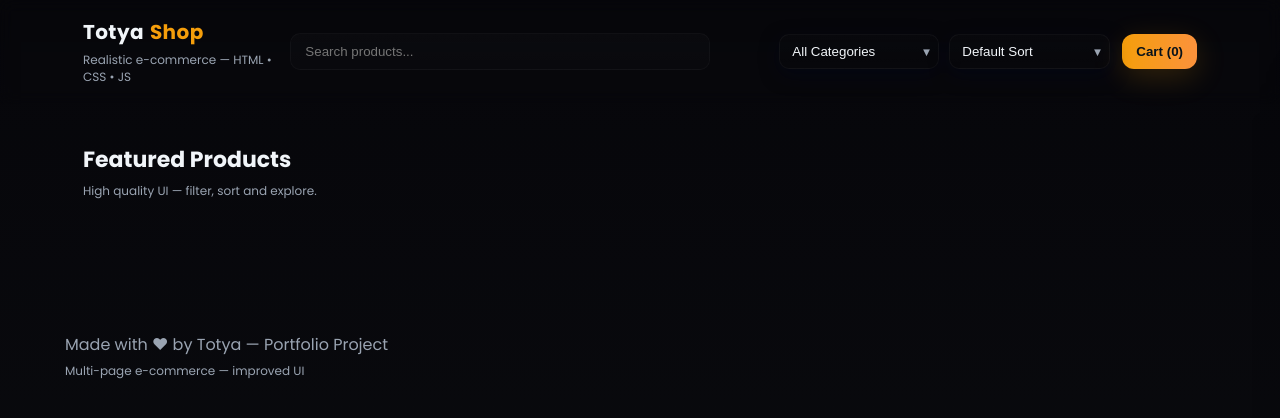
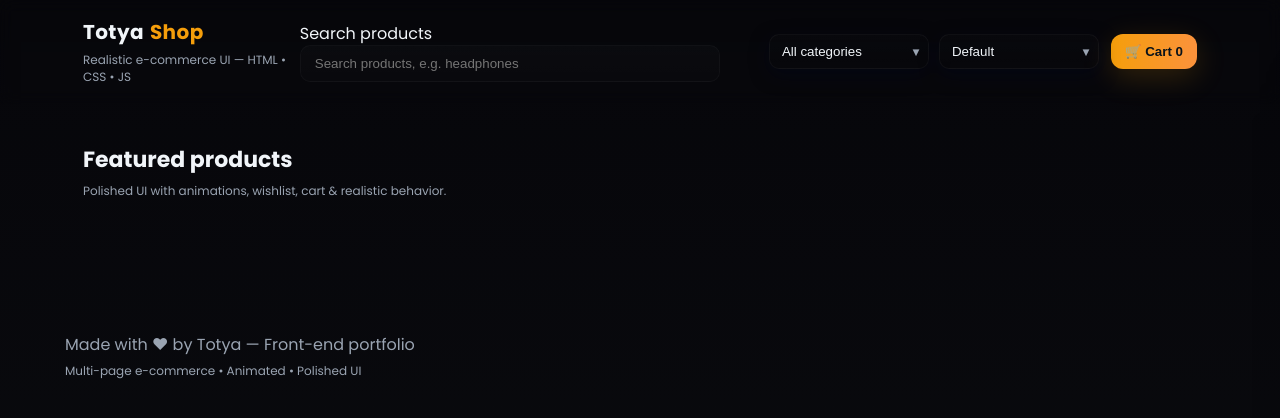
Before and after one commit to MahmoudAshraff/totya-shop, a plain HTML site: page index.html in a window 1280 px wide. Drawn offline with Linux system fonts and the light colour scheme.

Commit message:
Update index.html

```diff
--- a/index.html
+++ b/index.html
@@ -5,34 +5,40 @@
   <meta name="viewport" content="width=device-width, initial-scale=1" />
   <title>Totya Shop — Home</title>
   <link rel="stylesheet" href="style.css" />
+  <meta name="description" content="Totya Shop — Portfolio realistic front-end e-commerce with animations and polished UI">
 </head>
 <body class="page">
+  <div class="page-fade"></div>
+
   <header class="header">
     <div class="container header-row">
       <div class="brand">
-        <a href="index.html" class="brand-link"><h1>Totya<span class="dot">Shop</span></h1></a>
-        <p class="tagline">Realistic e-commerce — HTML • CSS • JS</p>
+        <a href="index.html" class="brand-link" aria-label="Home">
+          <h1>Totya<span class="dot">Shop</span></h1>
+        </a>
+        <p class="tagline">Realistic e-commerce UI — HTML • CSS • JS</p>
       </div>
 
-      <div class="controls">
+      <div class="controls" role="navigation" aria-label="Main controls">
         <div class="control-left">
-          <input id="searchInput" class="search" placeholder="Search products..." />
+          <label for="searchInput" class="visually-hidden">Search products</label>
+          <input id="searchInput" class="search" placeholder="Search products, e.g. headphones" />
         </div>
 
         <div class="control-right">
-          <div class="selects">
+          <div class="selects" aria-hidden="false">
             <div class="select-wrap">
-              <select id="categorySelect" class="custom-select">
-                <option value="all">All Categories</option>
+              <select id="categorySelect" class="custom-select" aria-label="Filter by category">
+                <option value="all">All categories</option>
               </select>
               <span class="select-icon">▾</span>
             </div>
 
             <div class="select-wrap">
-              <select id="sortSelect" class="custom-select">
-                <option value="default">Default Sort</option>
-                <option value="price-asc">Price: Low → High</option>
-                <option value="price-desc">Price: High → Low</option>
+              <select id="sortSelect" class="custom-select" aria-label="Sort products">
+                <option value="default">Default</option>
+                <option value="price-asc">Price: low → high</option>
+                <option value="price-desc">Price: high → low</option>
                 <option value="name-asc">Name: A → Z</option>
               </select>
               <span class="select-icon">▾</span>
@@ -40,7 +46,9 @@
           </div>
 
           <button id="cartBtn" class="cart-btn" aria-label="Open cart">
-            Cart (<span id="cartCount">0</span>)
+            <span class="cart-ico" aria-hidden="true">🛒</span>
+            <span class="cart-text">Cart</span>
+            <span class="cart-count" id="cartCount">0</span>
           </button>
         </div>
       </div>
@@ -50,41 +58,43 @@
   <main class="container main">
     <section class="left-col">
       <div class="hero">
-        <h2>Featured Products</h2>
-        <p class="small">High quality UI — filter, sort and explore.</p>
+        <h2 class="hero-title">Featured products</h2>
+        <p class="small">Polished UI with animations, wishlist, cart & realistic behavior.</p>
       </div>
 
-      <section id="productsGrid" class="products-grid">
+      <section id="productsGrid" class="products-grid" aria-live="polite">
         <!-- Rendered by script.js -->
       </section>
 
-      <div id="pagination" class="pagination"></div>
+      <div id="pagination" class="pagination" aria-label="Pagination"></div>
     </section>
 
-    <aside class="sidebar" id="cartSidebar" aria-hidden="true">
+    <aside class="sidebar" id="cartSidebar" aria-hidden="true" aria-label="Shopping cart">
       <div class="cart-header">
-        <h3>Your Cart</h3>
-        <button id="closeCart" class="close-btn">✕</button>
+        <h3>Your cart</h3>
+        <button id="closeCart" class="close-btn" aria-label="Close cart">✕</button>
       </div>
-      <div id="cartItems" class="cart-items"></div>
+
+      <div id="cartItems" class="cart-items" role="list"></div>
+
       <div class="cart-footer">
         <div class="total">
           <span>Total</span>
           <strong id="cartTotal">0.00 $</strong>
         </div>
         <div class="cart-actions">
-          <button id="clearCart" class="btn ghost">Clear Cart</button>
-          <button id="checkoutBtn" class="btn primary">Place Order (Demo)</button>
+          <button id="clearCart" class="btn ghost">Clear</button>
+          <button id="checkoutBtn" class="btn primary">Place order (demo)</button>
         </div>
       </div>
     </aside>
   </main>
 
   <footer class="footer container">
-    <p>Made with ♥ by Totya — Portfolio Project</p>
-    <p class="small">Multi-page e-commerce — improved UI</p>
+    <p>Made with ♥ by Totya — Front-end portfolio</p>
+    <p class="small">Multi-page e-commerce • Animated • Polished UI</p>
   </footer>
 
-  <script src="script.js"></script>
+  <script src="script.js" defer></script>
 </body>
 </html>
```
